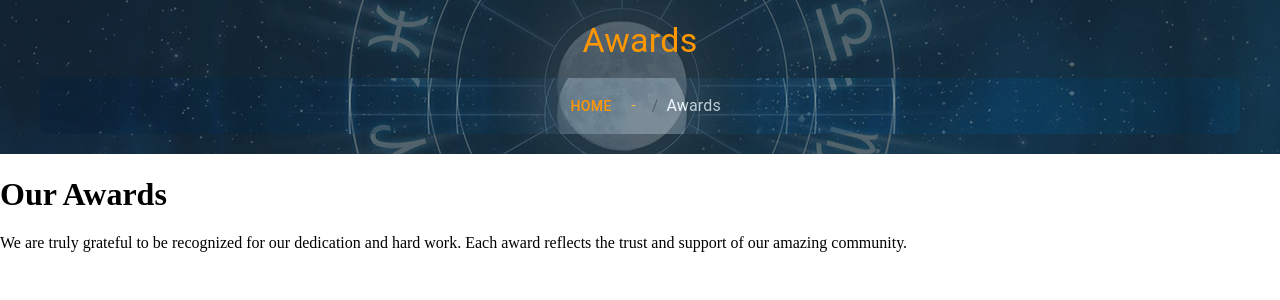
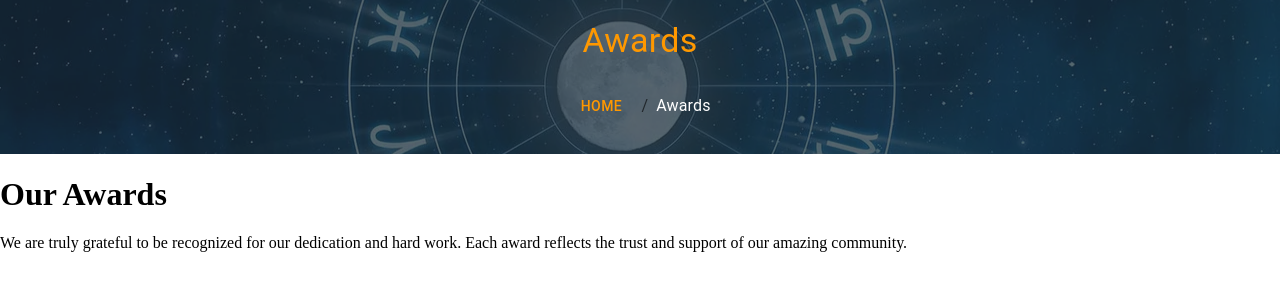
Before and after one commit to RishuChaudhary4160/Astro, a React (Vite) app: page /awards in a window 1280 px wide. Shown: the top 300 px of the page. Built offline with nearby package versions, Linux system fonts and the light colour scheme; a web font is replaced by a local one.

Commit message:
fix break the UI

```diff
--- a/src/components/Breadcrumb.jsx
+++ b/src/components/Breadcrumb.jsx
@@ -1,5 +1,6 @@
 import React from "react";
 import { Link } from "react-router-dom";
+import img from "../assets/images/timer_bg.webp";
 import {
   Box,
   Typography,
@@ -7,7 +8,7 @@ import {
   Button,
 } from "@mui/material";
 import { styled } from "@mui/material/styles";
-const CustomBreadcrumbs = styled(MuiBreadcrumbs)(({ theme }) => ({
+const CustomBreadcrumbs = styled(MuiBreadcrumbs)(() => ({
   "& .MuiBreadcrumbs-ol": {
     background: "linear-gradient(to right,)",
     padding: "10px 20px",
@@ -24,7 +25,7 @@ const CustomBreadcrumbs = styled(MuiBreadcrumbs)(({ theme }) => ({
       left: 0,
       width: "100%",
       height: "100%",
-      background: "url('../src/assets/images/timer_bg.webp') no-repeat center",
+      background: `url(${img}) no-repeat center"`,
       opacity: 0.3,
       zIndex: 0,
     },
@@ -70,8 +71,7 @@ const Breadcrumb = ({ title, parentLink, parentTitle }) => {
           left: 0,
           width: "100%",
           height: "100%",
-          background:
-            "url('../src/assets/images/timer_bg.webp') no-repeat center",
+          background: `url(${img}) no-repeat center`,
           opacity: 0.3,
           zIndex: 0,
         }}
```
